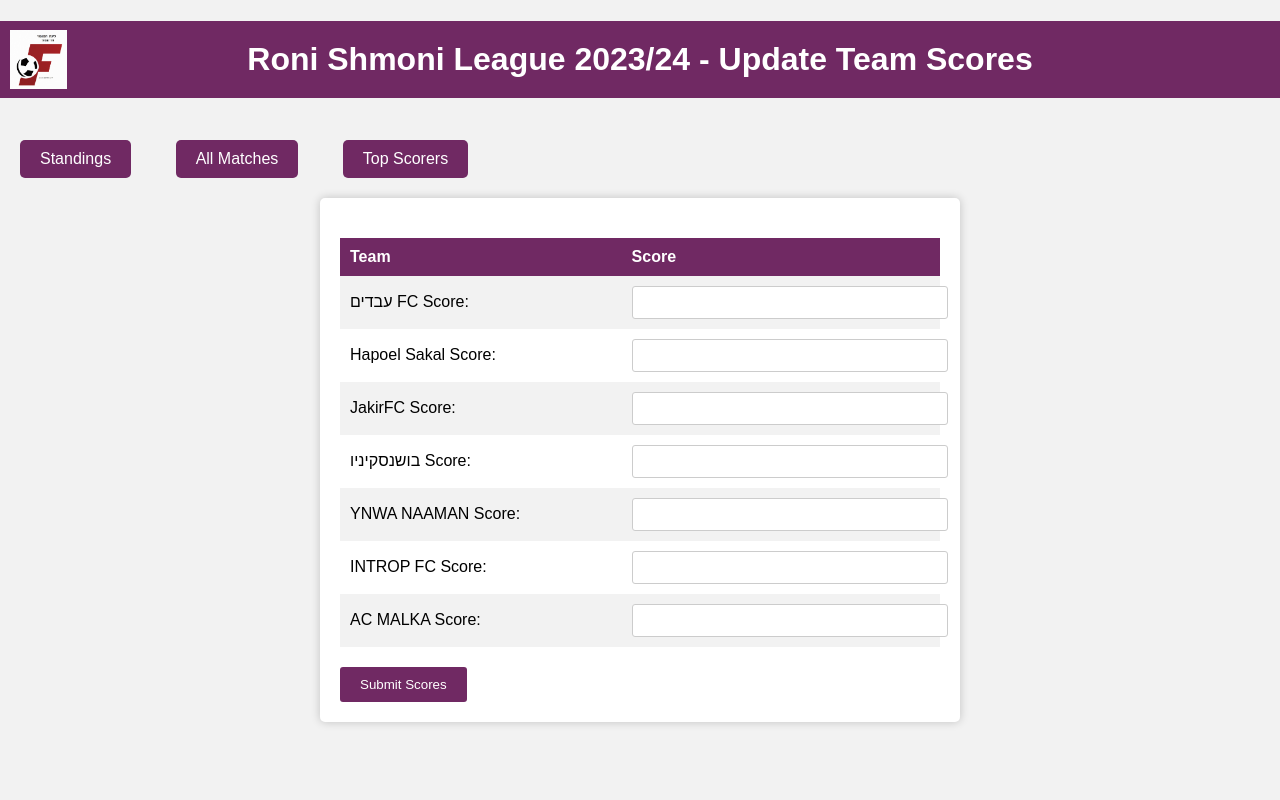
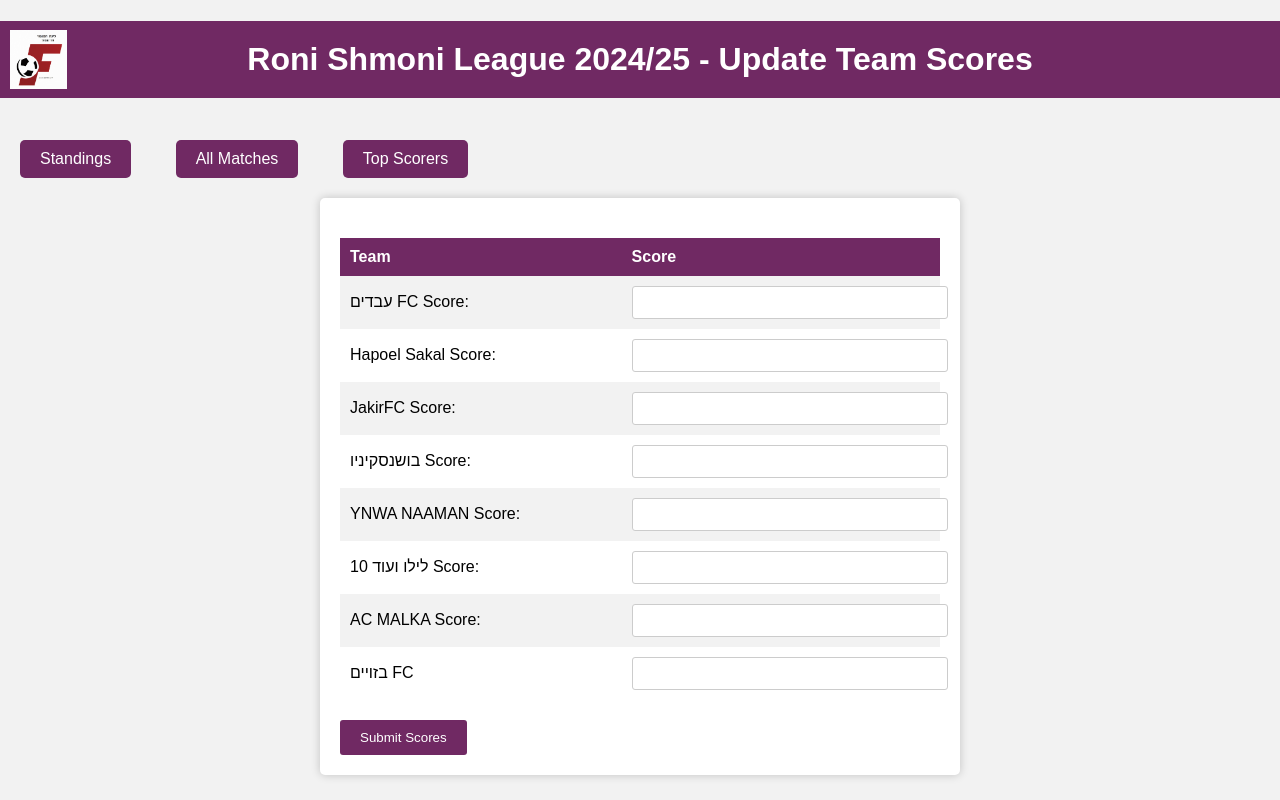
Before and after one commit to asaf3579/fantasyLeague, a Flask app: page /update-data in a window 1280 px wide. Run offline with Flask 3, Linux system fonts and the light colour scheme; parts of the project's set-up code (start-up, migrations or seed data) failed here and were passed over.

Commit message:
starting of roni shmoni league 24/5

```diff
--- a/app.py
+++ b/app.py
@@ -20,7 +20,8 @@ club_logos = {
     'עבדים FC': 'ABADIM FC.jpeg',
     'AC MALKA': 'AC MALKA.jpeg',
     'Hapoel Sakal': 'HAPOEL SAKAL.jpeg',
-    'INTROP FC': 'INTROP FC.jpeg',
+    'לילו ועוד 10': 'INTROP FC.jpeg',
+    'בזויים FC':'nir FC.jpeg',
 }
 
 club_to_team = {
@@ -29,9 +30,9 @@ club_to_team = {
     'JakirFC': 'team3',
     'בושנסקיניו': 'team4',
     'YNWA NAAMAN': 'team5',
-    'INTROP FC': 'team6',
+    'לילו ועוד 10': 'team6',
     'AC MALKA': 'team7',
-    'NoBody': 'NoBody',
+    'בזויים FC': 'team8',
 }
 
 team_to_club = {
@@ -40,9 +41,9 @@ team_to_club = {
     'team3': 'JakirFC',
     'team4': 'בושנסקיניו',
     'team5': 'YNWA NAAMAN',
-    'team6': 'INTROP FC',
+    'team6': 'לילו ועוד 10',
     'team7': 'AC MALKA',
-    'NoBody': 'NoBody',
+    'team8': 'בזויים FC',
 
 }
 with open("config.json", "r") as json_file:
@@ -55,6 +56,9 @@ database_password = data["password"]
 db_handler = DBHandler(database="init_fanatasy", user=database_username, password=database_password, host=database_host,
                        port=5432)
 db_handler.create_users_messages_table()
+
+# db_handler = DBHandler(database="fantasyLeague", user="postgres", password='naaman3579', host="localhost",
+#                        port=5432)
 
 def generate_random_color():
     if bold_colors:
@@ -157,8 +161,8 @@ def update_club_info_table(clubs_score_next_round):
 
 app = Flask(__name__)
 # app.config['GLOBAL_VARIABLE'] = update_from_sport5()
-app.config['teams'] = ['עבדים FC', "Hapoel Sakal", "JakirFC", "בושנסקיניו", "YNWA NAAMAN", "INTROP FC", "AC MALKA",
-                       "NoBody"]
+app.config['teams'] = ['עבדים FC', "Hapoel Sakal", "JakirFC", "בושנסקיניו", "YNWA NAAMAN", "לילו ועוד 10", "AC MALKA",
+                       "בזויים FC"]
 app.config['SECRET_KEY'] = 'your_secret_key'  # Replace with your secret key
 app.config['SQLALCHEMY_DATABASE_URI'] = 'sqlite:///chat.db'
 db_chat = SQLAlchemy(app)
@@ -449,7 +453,7 @@ def all_matches():
     match_data = []
     # rounds = generate_rounds(['בושנסקיניו', "JakirFC", "YNWA NAAMAN", "עבדים FC", "AC Malka",
     #                              "Hapoel Sakal", "אינטרופ", "NoBody"])
-    rounds = generate_rounds([team_to_club.get('team1'),team_to_club.get('team2'),team_to_club.get('team3'),team_to_club.get('team4'),team_to_club.get('team5'),team_to_club.get('team6'),team_to_club.get('team7') , "NoBody"])
+    rounds = generate_rounds([team_to_club.get('team1'),team_to_club.get('team2'),team_to_club.get('team3'),team_to_club.get('team4'),team_to_club.get('team5'),team_to_club.get('team6'),team_to_club.get('team7'), team_to_club.get('team8')])
 
     for round ,matches in enumerate(rounds):
         list_match_of_current_round = []
@@ -468,7 +472,7 @@ def all_matches():
 def top_scorers():
     # top_scorers_data = app.config['GLOBAL_VARIABLE']
     query = """
-                     SELECT max(team1), max(team2), max(team3), max(team4), max(team5), max(team6), max(team7)
+                     SELECT max(team1), max(team2), max(team3), max(team4), max(team5), max(team6), max(team7), max(team8)
                      FROM public.rounds_score;
                      """
 
@@ -495,44 +499,44 @@ def update_data():
 def process_form():
 
     query = """
-                 SELECT sum(team1), sum(team2), sum(team3), sum(team4), sum(team5), sum(team6), sum(team7)
+                 SELECT sum(team1), sum(team2), sum(team3), sum(team4), sum(team5), sum(team6), sum(team7), sum(team8)
                  FROM public.rounds_score
                  WHERE \"roundNumber\" != 8;
                  """
 
     data_from_rounds_scoreDB = db_handler.fetch_data(query)
     data_from_sport5 = request.form
-    double_fixture = False
+    # double_fixture = False
     query2 = 'SELECT max("roundNumber") FROM public.rounds_score;'
     last_round = int(db_handler.fetch_data(query2)[0][0])
     next_round = last_round + 1
-    if next_round == 7:
-        double_fixture = True
+    # if next_round == 7:
+    #     double_fixture = True
     clubs_score_next_round = {'round': next_round}
     for team_number, (team, score) in enumerate(data_from_sport5.items()):
         score_of_team_next_round = int(score) - int(data_from_rounds_scoreDB[0][team_number])
         clubs_score_next_round[team] = score_of_team_next_round
 
     # todo
-    insert_query = "INSERT INTO public.rounds_score (\"roundNumber\", team1, team2, team3, team4, team5, team6, team7) VALUES (%s, %s, %s, %s, %s, %s, %s, %s);"
+    insert_query = "INSERT INTO public.rounds_score (\"roundNumber\", team1, team2, team3, team4, team5, team6, team7, team8) VALUES (%s,%s, %s, %s, %s, %s, %s, %s, %s);"
     values = (
     clubs_score_next_round.get('round'), clubs_score_next_round.get('team1'), clubs_score_next_round.get('team2'),
     clubs_score_next_round.get('team3'), clubs_score_next_round.get('team4'), clubs_score_next_round.get('team5'),
-    clubs_score_next_round.get('team6'), clubs_score_next_round.get('team7'))
+    clubs_score_next_round.get('team6'), clubs_score_next_round.get('team7'),clubs_score_next_round.get('team8'))
     db_handler.execute_query(insert_query, values)
     update_club_info_table(clubs_score_next_round)
 
-    if double_fixture:
-        clubs_score_next_round['round'] = 8
-        insert_query = "INSERT INTO public.rounds_score (\"roundNumber\", team1, team2, team3, team4, team5, team6, team7) VALUES (%s, %s, %s, %s, %s, %s, %s, %s);"
-        values = (
-            clubs_score_next_round.get('round'), clubs_score_next_round.get('team1'),
-            clubs_score_next_round.get('team2'),
-            clubs_score_next_round.get('team3'), clubs_score_next_round.get('team4'),
-            clubs_score_next_round.get('team5'),
-            clubs_score_next_round.get('team6'), clubs_score_next_round.get('team7'))
-        db_handler.execute_query(insert_query, values)
-        update_club_info_table(clubs_score_next_round)
+    # if double_fixture:
+    #     clubs_score_next_round['round'] = 8
+    #     insert_query = "INSERT INTO public.rounds_score (\"roundNumber\", team1, team2, team3, team4, team5, team6, team7) VALUES (%s, %s, %s, %s, %s, %s, %s, %s);"
+    #     values = (
+    #         clubs_score_next_round.get('round'), clubs_score_next_round.get('team1'),
+    #         clubs_score_next_round.get('team2'),
+    #         clubs_score_next_round.get('team3'), clubs_score_next_round.get('team4'),
+    #         clubs_score_next_round.get('team5'),
+    #         clubs_score_next_round.get('team6'), clubs_score_next_round.get('team7'))
+    #     db_handler.execute_query(insert_query, values)
+    #     update_club_info_table(clubs_score_next_round)
 
 
     # Retrieve scores from the form
--- a/templates/all_matches.html
+++ b/templates/all_matches.html
@@ -1,7 +1,7 @@
 <!DOCTYPE html>
 <html>
 <head>
-    <title>Roni Shmoni League 2023/24</title>
+    <title>Roni Shmoni League 2024/25</title>
     <style>
         /* Global styles */
         body {
--- a/templates/chat.html
+++ b/templates/chat.html
@@ -58,7 +58,7 @@
     <link rel="stylesheet" type="text/css" href="{{ url_for('static', filename='styles.css') }}">
 </head>
 <body>
-    <h1>Roni Shmoni League 2023/24 - Trash Talk</h1>
+    <h1>Roni Shmoni League 2024/25 - Trash Talk</h1>
      <div class="logo-container">
         <a href="/standing">
             <img class="logo" src="{{ url_for('static', filename='Roni_Shmoni_LOGO.jpeg') }}" alt="Logo">
--- a/templates/index.html
+++ b/templates/index.html
@@ -3,7 +3,7 @@
 <head>
     <meta charset="UTF-8">
     <meta name="viewport" content="width=device-width, initial-scale=1.0">
-    <title>Welcome to Roni Shmoni League 2023/24</title>
+    <title>Welcome to Roni Shmoni League 2024/25</title>
     <!-- Add your custom styles here -->
     <style>
         body {
--- a/templates/standing.html
+++ b/templates/standing.html
@@ -1,7 +1,7 @@
 <!DOCTYPE html>
 <html>
 <head>
-    <title>Roni Shmoni League 2023/24</title>
+    <title>Roni Shmoni League 2024/25</title>
     <style>
         body {
             font-family: Arial, sans-serif;
--- a/templates/top_scorers.html
+++ b/templates/top_scorers.html
@@ -1,7 +1,7 @@
 <!DOCTYPE html>
 <html>
 <head>
-    <title>Roni Shmoni League 2023/24</title>
+    <title>Roni Shmoni League 2024/25</title>
     <style>
         body {
             font-family: Arial, sans-serif;
--- a/templates/update_data.html
+++ b/templates/update_data.html
@@ -91,7 +91,7 @@
     </style>
 </head>
 <body>
-    <h1>Roni Shmoni League 2023/24 - Update Team Scores</h1>
+    <h1>Roni Shmoni League 2024/25 - Update Team Scores</h1>
      <div class="logo-container">
         <a href="/standing">
             <img class="logo" src="{{ url_for('static', filename='Roni_Shmoni_LOGO.jpeg') }}" alt="Logo">
@@ -127,17 +127,17 @@
                 <td><input type="number" name="team5" min="0" required></td>
             </tr>
             <tr>
-                <td>INTROP FC Score:</td>
+                <td>לילו ועוד 10 Score:</td>
                 <td><input type="number" name="team6" min="0" required></td>
             </tr>
             <tr>
                 <td>AC MALKA Score:</td>
                 <td><input type="number" name="team7" min="0" required></td>
             </tr>
-<!--            <tr>-->
-<!--                <td>Team 8</td>-->
-<!--                <td><input type="number" name="team8_score" min="0"></td>-->
-<!--            </tr>-->
+            <tr>
+                <td>בזויים FC</td>
+                <td><input type="number" name="team8" min="0" required></td>
+            </tr>
         </table>
         <input type="submit" value="Submit Scores">
     </form>
```
Also changed, not shown: instance/chat.db (added), static/nir FC.jpeg (added).
